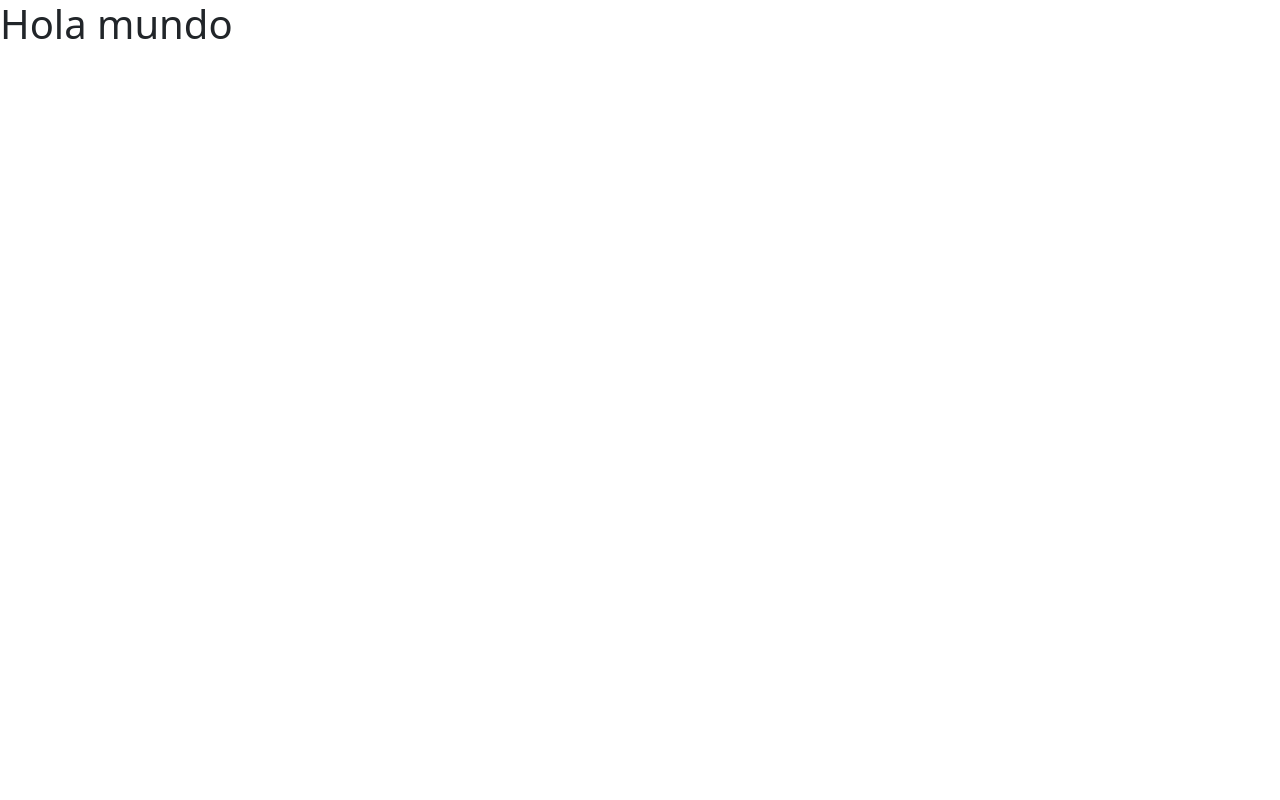
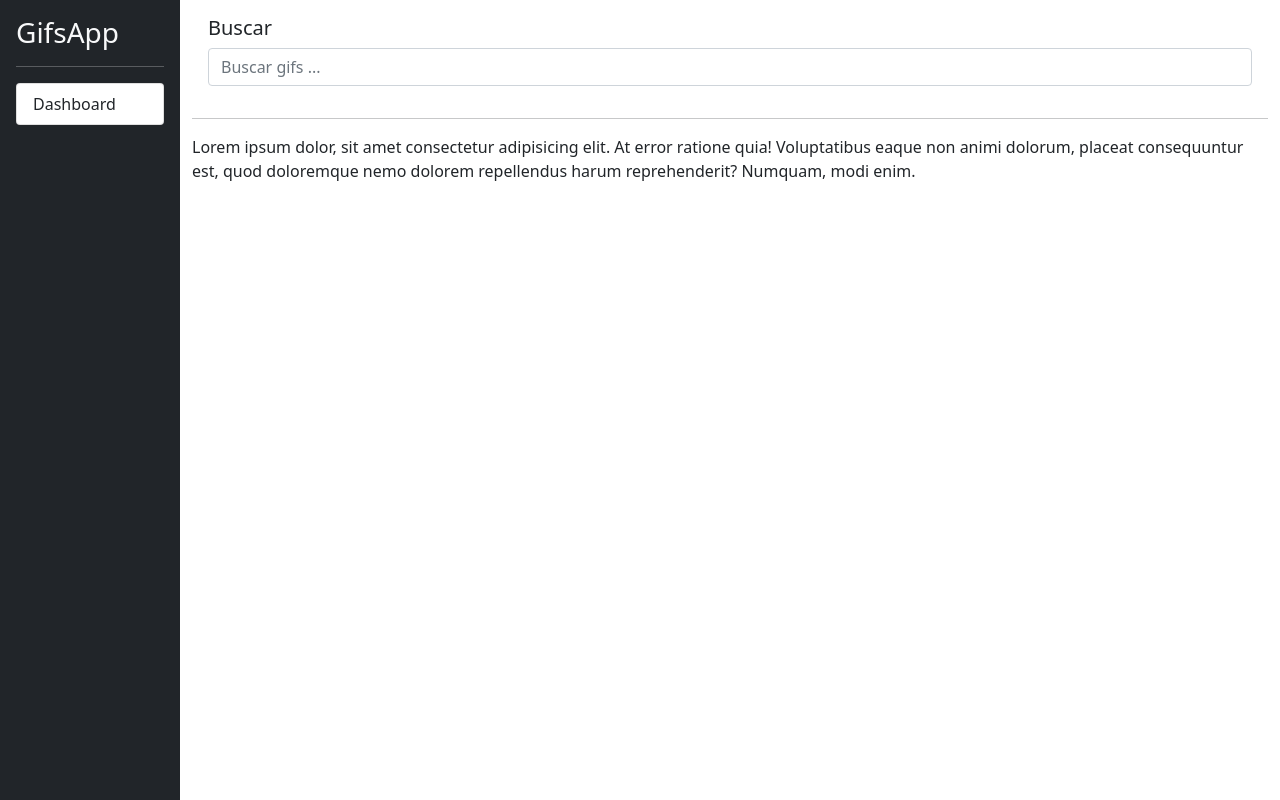
Before and after one commit to CesarLuilly/gifsApp, an Angular app: page / in a window 1280 px wide. Built offline with nearby package versions, Linux system fonts and the light colour scheme.

Commit message:
Video 76 - Diseño Inicial de nuestra aplicacion

```diff
--- a/src/app/app.component.html
+++ b/src/app/app.component.html
@@ -1 +1,36 @@
-<h1>Hola mundo</h1>
+<div class="d-flex">
+
+  <!-- SIDEBAR -->
+  <div class="bg-dark border-right p-3" id="sidebar">
+    <h3 class="text-light">
+      GifsApp
+    </h3>
+    <hr class="text-white">
+    <div class="list-group list-reset">
+      <a href="#"
+          class="list-group-item list-group-item-action ">
+        Dashboard
+      </a>
+    </div>
+  </div>
+
+  <div class="container">
+    <div class="row p-3">
+      <div class="col">
+        <h5>Buscar</h5>
+        <input type="text" class="form-control" placeholder="Buscar gifs ...">
+      </div>
+    </div>
+
+    <hr>
+
+    <div class="row">
+      <div class="col">
+        Lorem ipsum dolor, sit amet consectetur adipisicing elit. At error ratione quia! Voluptatibus eaque non animi dolorum, placeat consequuntur est, quod doloremque nemo dolorem repellendus harum reprehenderit? Numquam, modi enim.
+      </div>
+
+    </div>
+  </div>
+
+
+</div>
--- a/src/styles.css
+++ b/src/styles.css
@@ -1 +1,9 @@
-/* You can add global styles to this file, and also import other style files */
+html, body{
+    height: 100%;
+}
+
+#sidebar {
+    height: 100%;
+    min-height: 100vh;
+    min-width: 180px;
+}
```
